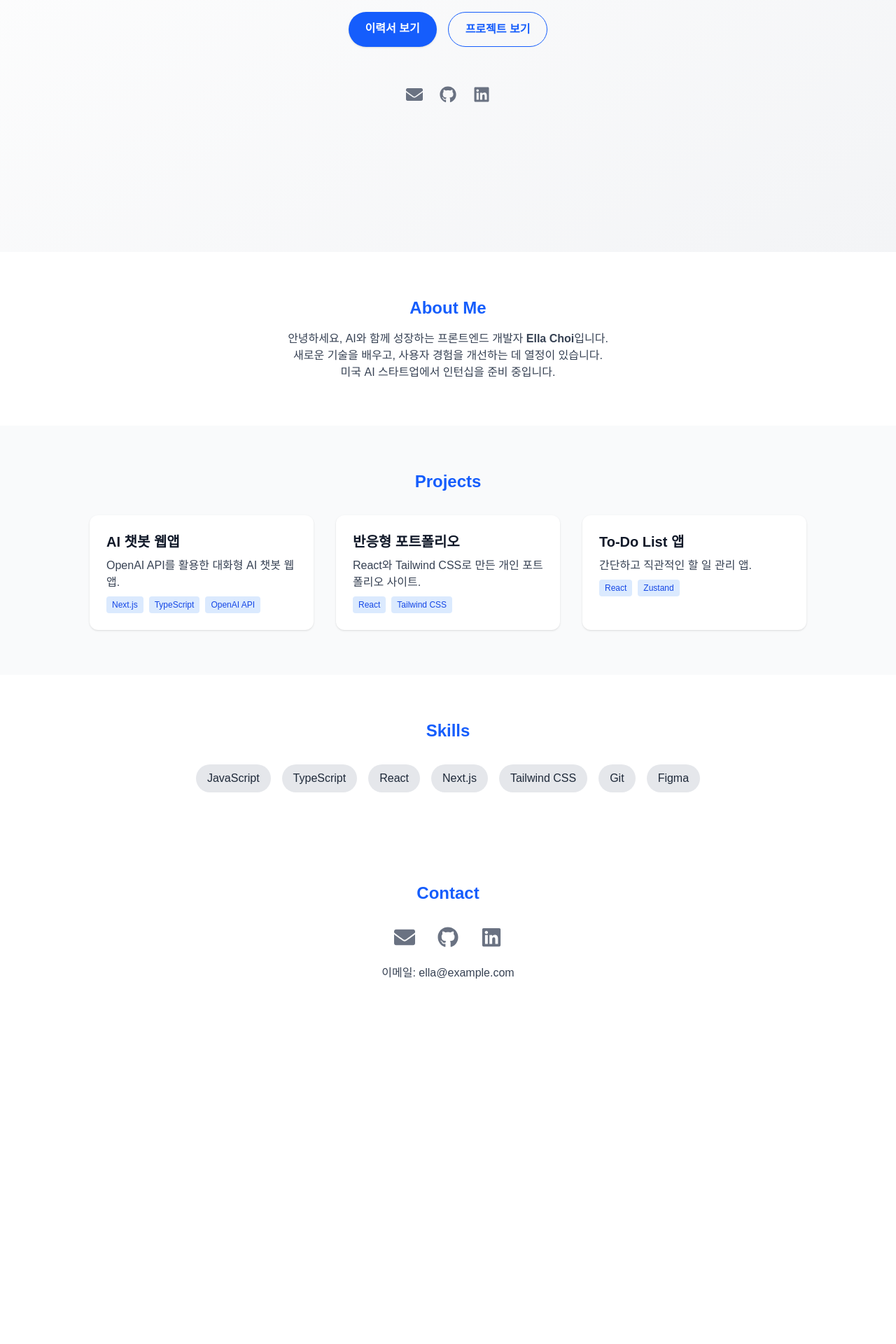
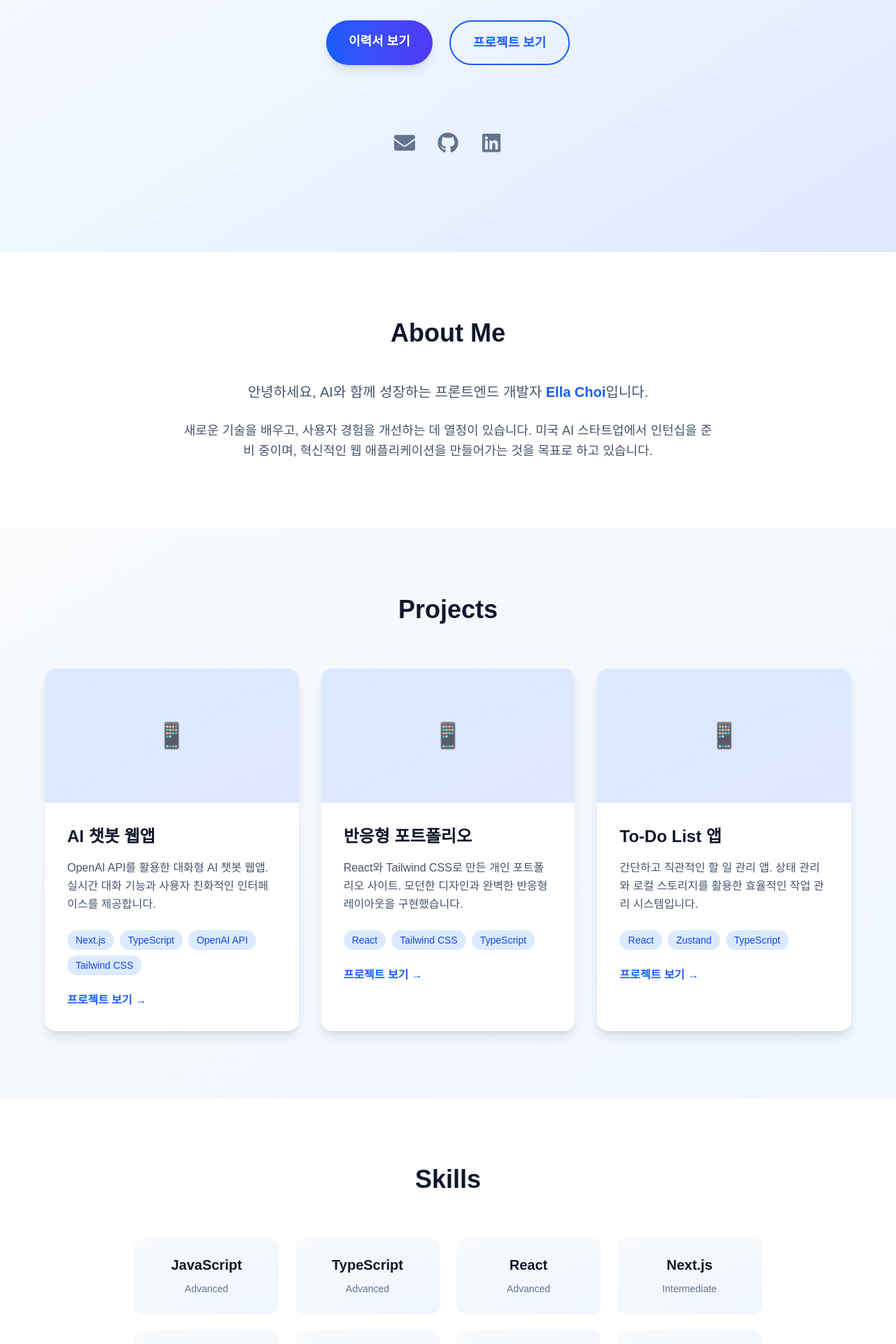
Before and after one commit to ella-yschoi/ella-yschoi.github.io, a Next.js app: page / in a window 1280 px wide. Shown: the part 440-2360 px from the top of the page at 70% size. Before the commit the page ends 1906 px from the top, so only its background shows below. Built offline with nearby package versions, Linux system fonts and the light colour scheme.

Commit message:
style: Enhance portfolio sections with improved layout, styling, and content updates

```diff
--- a/src/components/AboutSection.tsx
+++ b/src/components/AboutSection.tsx
@@ -1,13 +1,24 @@
 const AboutSection = () => (
-  <section id='about' className='py-16 flex flex-col items-center'>
-    <h2 className='text-2xl font-bold mb-4 text-blue-600'>About Me</h2>
-    <p className='max-w-xl text-gray-700 dark:text-gray-300 text-center'>
-      안녕하세요, AI와 함께 성장하는 프론트엔드 개발자 <b>Ella Choi</b>입니다.
-      <br />
-      새로운 기술을 배우고, 사용자 경험을 개선하는 데 열정이 있습니다.
-      <br />
-      미국 AI 스타트업에서 인턴십을 준비 중입니다.
-    </p>
+  <section id='about' className='py-24 px-6 w-full bg-white dark:bg-slate-900'>
+    <div className='max-w-4xl mx-auto'>
+      <h2 className='text-4xl font-bold mb-12 text-center text-slate-900 dark:text-white'>
+        About Me
+      </h2>
+      <div className='text-center space-y-6'>
+        <p className='text-xl text-slate-600 dark:text-slate-300 leading-relaxed max-w-3xl mx-auto'>
+          안녕하세요, AI와 함께 성장하는 프론트엔드 개발자{' '}
+          <span className='font-semibold text-blue-600 dark:text-blue-400'>
+            Ella Choi
+          </span>
+          입니다.
+        </p>
+        <p className='text-lg text-slate-600 dark:text-slate-300 leading-relaxed max-w-3xl mx-auto'>
+          새로운 기술을 배우고, 사용자 경험을 개선하는 데 열정이 있습니다. 미국
+          AI 스타트업에서 인턴십을 준비 중이며, 혁신적인 웹 애플리케이션을
+          만들어가는 것을 목표로 하고 있습니다.
+        </p>
+      </div>
+    </div>
   </section>
 );
 
--- a/src/components/ContactSection.tsx
+++ b/src/components/ContactSection.tsx
@@ -1,38 +1,64 @@
 import { FaGithub, FaLinkedin, FaEnvelope } from 'react-icons/fa';
 
 const ContactSection = () => (
-  <section id='contact' className='py-16 flex flex-col items-center'>
-    <h2 className='text-2xl font-bold mb-4 text-blue-600'>Contact</h2>
-    <div className='flex gap-8 mt-4'>
+  <section
+    id='contact'
+    className='py-24 px-6 w-full bg-gradient-to-br from-slate-50 to-blue-50 dark:from-slate-800 dark:to-slate-900'
+  >
+    <div className='max-w-4xl mx-auto text-center'>
+      <h2 className='text-4xl font-bold mb-16 text-slate-900 dark:text-white'>
+        Contact
+      </h2>
+      <div className='space-y-8'>
+        <p className='text-xl text-slate-600 dark:text-slate-300 max-w-2xl mx-auto'>
+          함께 일하고 싶은 프로젝트가 있으시다면 언제든 연락해 주세요!
+        </p>
+        <div className='flex gap-8 justify-center'>
           <a
             href='mailto:ella@example.com'
             aria-label='이메일'
-        className='text-3xl text-gray-500 hover:text-blue-600 transition-colors'
+            className='group flex flex-col items-center gap-3 text-slate-600 dark:text-slate-300 hover:text-blue-600 dark:hover:text-blue-400 transition-all duration-300 transform hover:scale-110'
           >
-        <FaEnvelope />
+            <div className='w-16 h-16 bg-white dark:bg-slate-700 rounded-full flex items-center justify-center shadow-lg group-hover:shadow-xl transition-all duration-300'>
+              <FaEnvelope className='text-2xl' />
+            </div>
+            <span className='font-medium'>Email</span>
           </a>
           <a
             href='https://github.com/ella-github'
             target='_blank'
             rel='noopener noreferrer'
             aria-label='GitHub'
-        className='text-3xl text-gray-500 hover:text-blue-600 transition-colors'
+            className='group flex flex-col items-center gap-3 text-slate-600 dark:text-slate-300 hover:text-blue-600 dark:hover:text-blue-400 transition-all duration-300 transform hover:scale-110'
           >
-        <FaGithub />
+            <div className='w-16 h-16 bg-white dark:bg-slate-700 rounded-full flex items-center justify-center shadow-lg group-hover:shadow-xl transition-all duration-300'>
+              <FaGithub className='text-2xl' />
+            </div>
+            <span className='font-medium'>GitHub</span>
           </a>
           <a
             href='https://linkedin.com/in/ella-linkedin'
             target='_blank'
             rel='noopener noreferrer'
             aria-label='LinkedIn'
-        className='text-3xl text-gray-500 hover:text-blue-600 transition-colors'
+            className='group flex flex-col items-center gap-3 text-slate-600 dark:text-slate-300 hover:text-blue-600 dark:hover:text-blue-400 transition-all duration-300 transform hover:scale-110'
           >
-        <FaLinkedin />
+            <div className='w-16 h-16 bg-white dark:bg-slate-700 rounded-full flex items-center justify-center shadow-lg group-hover:shadow-xl transition-all duration-300'>
+              <FaLinkedin className='text-2xl' />
+            </div>
+            <span className='font-medium'>LinkedIn</span>
           </a>
         </div>
-    <p className='mt-6 text-gray-700 dark:text-gray-300'>
-      이메일: ella@example.com
+        <div className='mt-12 p-6 bg-white dark:bg-slate-800 rounded-2xl shadow-lg'>
+          <p className='text-lg text-slate-700 dark:text-slate-300'>
+            <span className='font-semibold text-blue-600 dark:text-blue-400'>
+              Email:
+            </span>{' '}
+            ella@example.com
           </p>
+        </div>
+      </div>
+    </div>
   </section>
 );
 
--- a/src/components/IntroSection.tsx
+++ b/src/components/IntroSection.tsx
@@ -2,38 +2,42 @@ import Link from 'next/link';
 import { FaGithub, FaLinkedin, FaEnvelope } from 'react-icons/fa';
 
 const IntroSection = () => (
-  <section className='flex flex-col items-center justify-center min-h-screen bg-gradient-to-br from-white to-gray-100 dark:from-[#18181b] dark:to-[#23272f] px-4 w-full'>
-    <div className='flex flex-col items-center gap-8 text-center max-w-2xl w-full'>
-      <h1 className='text-4xl sm:text-5xl md:text-6xl font-bold tracking-tight text-gray-900 dark:text-white'>
+  <section className='flex flex-col items-center justify-center min-h-screen bg-gradient-to-br from-slate-50 via-blue-50 to-indigo-100 dark:from-slate-900 dark:via-slate-800 dark:to-slate-900 px-6 w-full'>
+    <div className='flex flex-col items-center gap-12 text-center max-w-4xl w-full'>
+      <div className='space-y-6'>
+        <h1 className='text-5xl sm:text-6xl md:text-7xl lg:text-8xl font-bold tracking-tight text-slate-900 dark:text-white leading-tight'>
           Ella Choi
         </h1>
-      <h2 className='text-xl sm:text-2xl md:text-3xl font-semibold text-blue-600 dark:text-blue-400'>
+        <h2 className='text-2xl sm:text-3xl md:text-4xl font-medium text-blue-600 dark:text-blue-400 tracking-wide'>
           Frontend Developer
         </h2>
-      <p className='text-base sm:text-lg md:text-xl text-gray-700 dark:text-gray-300 mt-2'>
+        <p className='text-lg sm:text-xl md:text-2xl text-slate-600 dark:text-slate-300 max-w-2xl mx-auto leading-relaxed'>
           AI와 함께 성장하는 프론트엔드 개발자
         </p>
-      <div className='flex flex-col sm:flex-row gap-4 mt-4 w-full justify-center'>
+      </div>
+
+      <div className='flex flex-col sm:flex-row gap-6 mt-8 w-full justify-center'>
         <a
           href='/resume.pdf'
           target='_blank'
           rel='noopener noreferrer'
-          className='px-6 py-3 rounded-full bg-blue-600 text-white font-semibold shadow hover:bg-blue-700 transition-colors text-base w-full sm:w-auto'
+          className='px-8 py-4 rounded-full bg-gradient-to-r from-blue-600 to-indigo-600 text-white font-semibold shadow-lg hover:shadow-xl hover:from-blue-700 hover:to-indigo-700 transition-all duration-300 text-lg w-full sm:w-auto transform hover:scale-105'
         >
           이력서 보기
         </a>
         <Link
           href='#projects'
-          className='px-6 py-3 rounded-full border border-blue-600 text-blue-600 font-semibold hover:bg-blue-50 dark:hover:bg-blue-950 transition-colors text-base w-full sm:w-auto'
+          className='px-8 py-4 rounded-full border-2 border-blue-600 text-blue-600 font-semibold hover:bg-blue-600 hover:text-white transition-all duration-300 text-lg w-full sm:w-auto transform hover:scale-105'
         >
           프로젝트 보기
         </Link>
       </div>
-      <div className='flex gap-6 mt-6 justify-center'>
+
+      <div className='flex gap-8 mt-12 justify-center'>
         <a
           href='mailto:ella@example.com'
           aria-label='이메일'
-          className='text-2xl text-gray-500 hover:text-blue-600 transition-colors'
+          className='text-3xl text-slate-500 hover:text-blue-600 transition-colors duration-300 transform hover:scale-110'
         >
           <FaEnvelope />
         </a>
@@ -42,7 +46,7 @@ const IntroSection = () => (
           target='_blank'
           rel='noopener noreferrer'
           aria-label='GitHub'
-          className='text-2xl text-gray-500 hover:text-blue-600 transition-colors'
+          className='text-3xl text-slate-500 hover:text-blue-600 transition-colors duration-300 transform hover:scale-110'
         >
           <FaGithub />
         </a>
@@ -51,7 +55,7 @@ const IntroSection = () => (
           target='_blank'
           rel='noopener noreferrer'
           aria-label='LinkedIn'
-          className='text-2xl text-gray-500 hover:text-blue-600 transition-colors'
+          className='text-3xl text-slate-500 hover:text-blue-600 transition-colors duration-300 transform hover:scale-110'
         >
           <FaLinkedin />
         </a>
--- a/src/components/ProjectsSection.tsx
+++ b/src/components/ProjectsSection.tsx
@@ -1,57 +1,79 @@
 const projects = [
   {
     title: 'AI 챗봇 웹앱',
-    description: 'OpenAI API를 활용한 대화형 AI 챗봇 웹앱.',
-    tech: ['Next.js', 'TypeScript', 'OpenAI API'],
+    description:
+      'OpenAI API를 활용한 대화형 AI 챗봇 웹앱. 실시간 대화 기능과 사용자 친화적인 인터페이스를 제공합니다.',
+    tech: ['Next.js', 'TypeScript', 'OpenAI API', 'Tailwind CSS'],
     link: '#',
+    image: '/project1.jpg',
   },
   {
     title: '반응형 포트폴리오',
-    description: 'React와 Tailwind CSS로 만든 개인 포트폴리오 사이트.',
-    tech: ['React', 'Tailwind CSS'],
+    description:
+      'React와 Tailwind CSS로 만든 개인 포트폴리오 사이트. 모던한 디자인과 완벽한 반응형 레이아웃을 구현했습니다.',
+    tech: ['React', 'Tailwind CSS', 'TypeScript'],
     link: '#',
+    image: '/project2.jpg',
   },
   {
     title: 'To-Do List 앱',
-    description: '간단하고 직관적인 할 일 관리 앱.',
-    tech: ['React', 'Zustand'],
+    description:
+      '간단하고 직관적인 할 일 관리 앱. 상태 관리와 로컬 스토리지를 활용한 효율적인 작업 관리 시스템입니다.',
+    tech: ['React', 'Zustand', 'TypeScript'],
     link: '#',
+    image: '/project3.jpg',
   },
 ];
 
 const ProjectsSection = () => (
   <section
     id='projects'
-    className='py-16 flex flex-col items-center bg-gray-50 dark:bg-[#23272f] w-full'
+    className='py-24 px-6 w-full bg-gradient-to-br from-slate-50 to-blue-50 dark:from-slate-800 dark:to-slate-900'
   >
-    <h2 className='text-2xl font-bold mb-8 text-blue-600'>Projects</h2>
-    <div className='grid gap-8 md:grid-cols-2 lg:grid-cols-3 w-full max-w-5xl'>
+    <div className='max-w-6xl mx-auto'>
+      <h2 className='text-4xl font-bold mb-16 text-center text-slate-900 dark:text-white'>
+        Projects
+      </h2>
+      <div className='grid gap-8 md:grid-cols-2 lg:grid-cols-3'>
         {projects.map((project, idx) => (
+          <div
+            key={idx}
+            className='group bg-white dark:bg-slate-800 rounded-2xl shadow-lg hover:shadow-2xl transition-all duration-500 transform hover:-translate-y-2 overflow-hidden'
+          >
+            <div className='h-48 bg-gradient-to-br from-blue-100 to-indigo-100 dark:from-blue-900 dark:to-indigo-900 flex items-center justify-center'>
+              <div className='text-4xl text-blue-600 dark:text-blue-400 opacity-60'>
+                📱
+              </div>
+            </div>
+            <div className='p-8'>
+              <h3 className='text-2xl font-bold mb-4 text-slate-900 dark:text-white group-hover:text-blue-600 dark:group-hover:text-blue-400 transition-colors'>
+                {project.title}
+              </h3>
+              <p className='text-slate-600 dark:text-slate-300 mb-6 leading-relaxed'>
+                {project.description}
+              </p>
+              <div className='flex flex-wrap gap-2 mb-6'>
+                {project.tech.map((tech) => (
+                  <span
+                    key={tech}
+                    className='px-3 py-1 bg-blue-100 text-blue-700 dark:bg-blue-900 dark:text-blue-300 rounded-full text-sm font-medium'
+                  >
+                    {tech}
+                  </span>
+                ))}
+              </div>
               <a
-          key={idx}
                 href={project.link}
                 target='_blank'
                 rel='noopener noreferrer'
-          className='block p-6 rounded-xl shadow bg-white dark:bg-[#18181b] hover:shadow-lg transition'
+                className='inline-flex items-center text-blue-600 dark:text-blue-400 font-semibold hover:text-blue-700 dark:hover:text-blue-300 transition-colors'
               >
-          <h3 className='text-xl font-semibold mb-2 text-gray-900 dark:text-white'>
-            {project.title}
-          </h3>
-          <p className='text-gray-700 dark:text-gray-300 mb-2'>
-            {project.description}
-          </p>
-          <div className='flex flex-wrap gap-2 mt-2'>
-            {project.tech.map((t) => (
-              <span
-                key={t}
-                className='px-2 py-1 bg-blue-100 text-blue-700 rounded text-xs font-medium dark:bg-blue-900 dark:text-blue-200'
-              >
-                {t}
-              </span>
+                프로젝트 보기 →
+              </a>
+            </div>
+          </div>
         ))}
       </div>
-        </a>
-      ))}
     </div>
   </section>
 );
--- a/src/components/SkillsSection.tsx
+++ b/src/components/SkillsSection.tsx
@@ -1,26 +1,36 @@
 const skills = [
-  'JavaScript',
-  'TypeScript',
-  'React',
-  'Next.js',
-  'Tailwind CSS',
-  'Git',
-  'Figma',
+  { name: 'JavaScript', level: 'Advanced' },
+  { name: 'TypeScript', level: 'Advanced' },
+  { name: 'React', level: 'Advanced' },
+  { name: 'Next.js', level: 'Intermediate' },
+  { name: 'Tailwind CSS', level: 'Advanced' },
+  { name: 'Git', level: 'Intermediate' },
+  { name: 'Figma', level: 'Intermediate' },
+  { name: 'Node.js', level: 'Intermediate' },
 ];
 
 const SkillsSection = () => (
-  <section id='skills' className='py-16 flex flex-col items-center'>
-    <h2 className='text-2xl font-bold mb-4 text-blue-600'>Skills</h2>
-    <ul className='flex flex-wrap gap-4 justify-center mt-4'>
-      {skills.map((skill) => (
-        <li
-          key={skill}
-          className='px-4 py-2 bg-gray-200 dark:bg-gray-700 rounded-full text-gray-800 dark:text-gray-100 font-medium'
-        >
-          {skill}
-        </li>
-      ))}
-    </ul>
+  <section id='skills' className='py-24 px-6 w-full bg-white dark:bg-slate-900'>
+    <div className='max-w-4xl mx-auto'>
+      <h2 className='text-4xl font-bold mb-16 text-center text-slate-900 dark:text-white'>
+        Skills
+      </h2>
+      <div className='grid gap-6 md:grid-cols-2 lg:grid-cols-4'>
+        {skills.map((skill) => (
+          <div
+            key={skill.name}
+            className='group bg-gradient-to-br from-slate-50 to-blue-50 dark:from-slate-800 dark:to-slate-700 rounded-xl p-6 text-center hover:shadow-lg transition-all duration-300 transform hover:-translate-y-1'
+          >
+            <h3 className='text-xl font-semibold mb-2 text-slate-900 dark:text-white group-hover:text-blue-600 dark:group-hover:text-blue-400 transition-colors'>
+              {skill.name}
+            </h3>
+            <span className='text-sm text-slate-500 dark:text-slate-400 font-medium'>
+              {skill.level}
+            </span>
+          </div>
+        ))}
+      </div>
+    </div>
   </section>
 );
 
```
Lines whose indentation alone changed are shown as unchanged.
